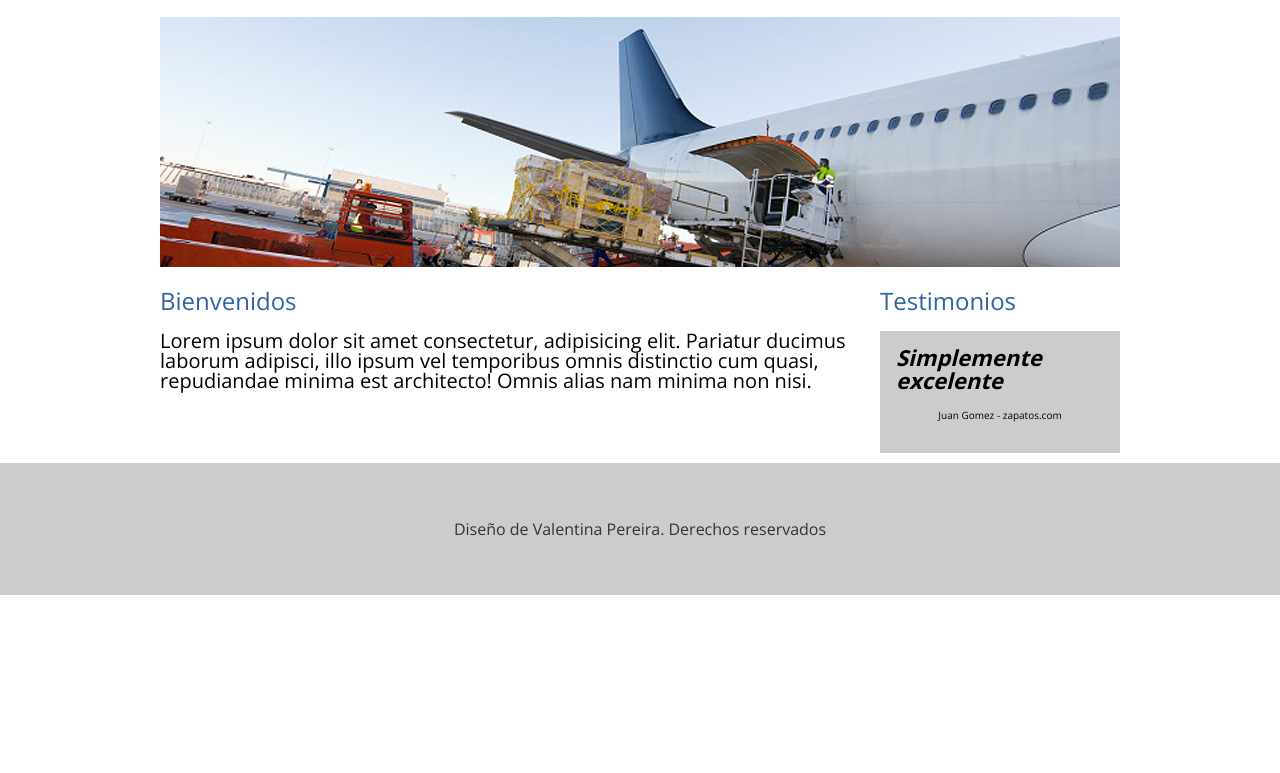
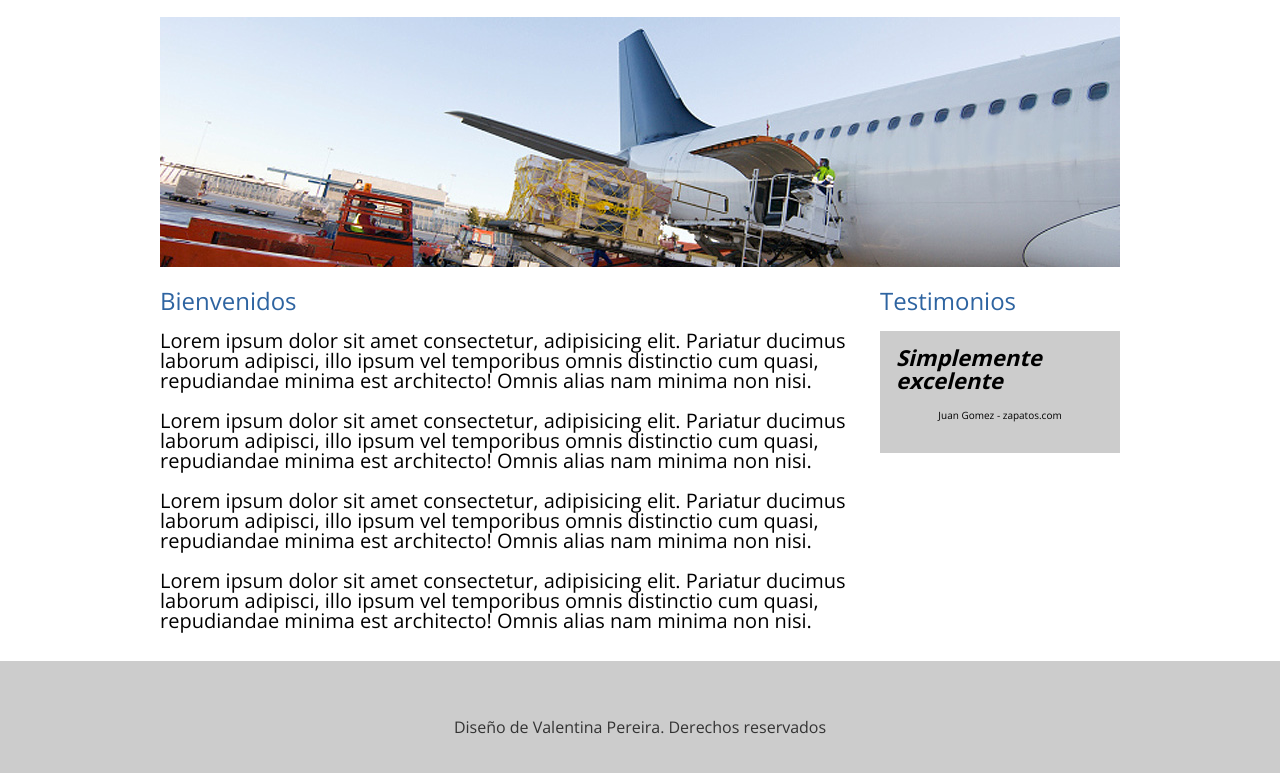
Before and after one commit to ValenntinaPereira/cursoutn, a plain HTML site: page index.html in a window 1280 px wide. Shown: the part 165-938 px from the top of the page. Before the commit the page ends 800 px from the top, so only its background shows below. Drawn offline with nearby package versions, Linux system fonts and the light colour scheme.

Commit message:
cambio en el sitio

```diff
--- a/index.html
+++ b/index.html
@@ -38,6 +38,9 @@
             <section class="bienvenidos">
                     <h2>Bienvenidos</h2>
                     <p>Lorem ipsum dolor sit amet consectetur, adipisicing elit. Pariatur ducimus laborum adipisci, illo ipsum vel temporibus omnis distinctio cum quasi, repudiandae minima est architecto! Omnis alias nam minima non nisi.</p>
+                    <p>Lorem ipsum dolor sit amet consectetur, adipisicing elit. Pariatur ducimus laborum adipisci, illo ipsum vel temporibus omnis distinctio cum quasi, repudiandae minima est architecto! Omnis alias nam minima non nisi.</p>
+                    <p>Lorem ipsum dolor sit amet consectetur, adipisicing elit. Pariatur ducimus laborum adipisci, illo ipsum vel temporibus omnis distinctio cum quasi, repudiandae minima est architecto! Omnis alias nam minima non nisi.</p>
+                    <p>Lorem ipsum dolor sit amet consectetur, adipisicing elit. Pariatur ducimus laborum adipisci, illo ipsum vel temporibus omnis distinctio cum quasi, repudiandae minima est architecto! Omnis alias nam minima non nisi.</p>
             </section>
             <section class="testimonios">
                     <h2>Testimonios</h2>
```
Also changed, not shown: galeria.html (+3 -0 lines).
